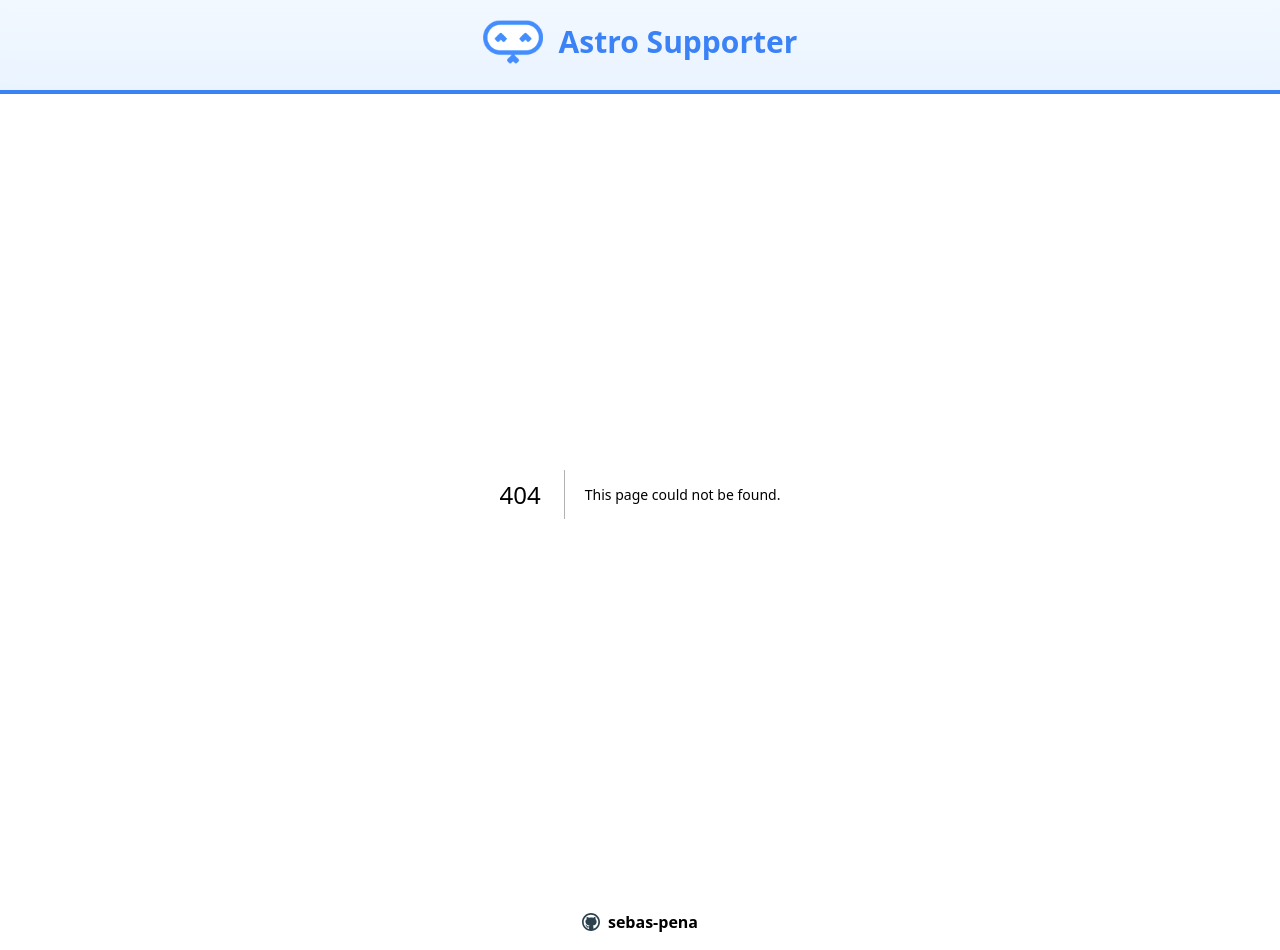
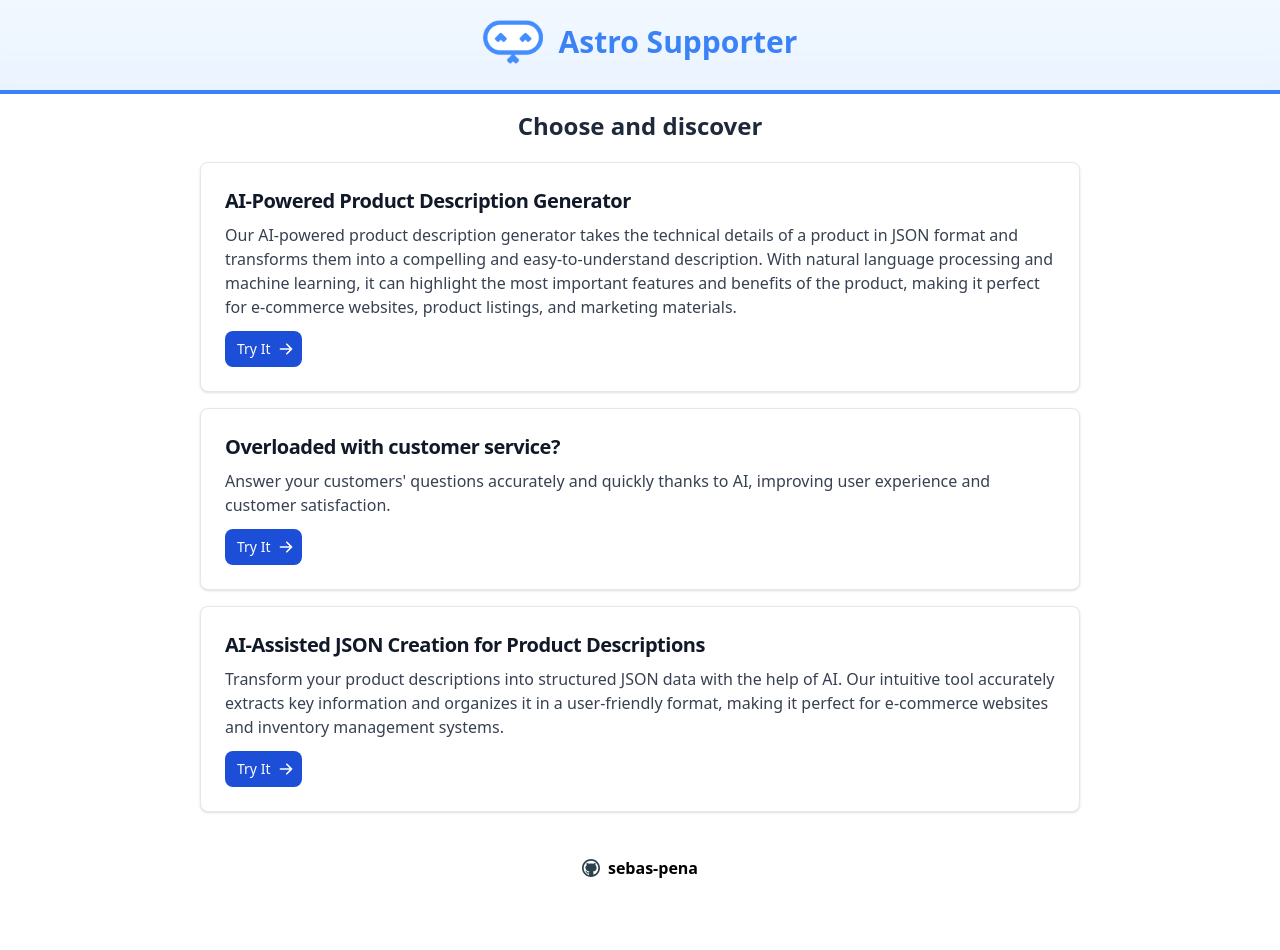
Before and after one commit to sebas-pena/astro-supporter, a Next.js app: page /discover in a window 1280 px wide. Before the commit this address had no page. After the commit the page ends 896 px from the top, so only its background shows below. Built offline with nearby package versions, Linux system fonts and the light colour scheme.

Commit message:
Add: discover page.

```diff
--- /dev/null
+++ b/app/discover/page.jsx
@@ -0,0 +1,40 @@
+import Card from "@/components/ui/Card"
+import React from "react"
+
+const options = [
+	{
+		title: "AI-Powered Product Description Generator",
+		description:
+			"Our AI-powered product description generator takes the technical details of a product in JSON format and transforms them into a compelling and easy-to-understand description. With natural language processing and machine learning, it can highlight the most important features and benefits of the product, making it perfect for e-commerce websites, product listings, and marketing materials.",
+		route: "try/json-to-description",
+	},
+	{
+		title: "Overloaded with customer service?",
+		description:
+			"Answer your customers' questions accurately and quickly thanks to AI, improving user experience and customer satisfaction.",
+		route: "try/answer",
+	},
+	{
+		title: "AI-Assisted JSON Creation for Product Descriptions",
+		description:
+			"Transform your product descriptions into structured JSON data with the help of AI. Our intuitive tool accurately extracts key information and organizes it in a user-friendly format, making it perfect for e-commerce websites and inventory management systems.",
+		route: "try/description-to-json",
+	},
+]
+
+const DiscoverPage = () => {
+	return (
+		<section className="h-full flex flex-col font-semibold items-center gap-2 py-4 px-2 ">
+			<h2 className="text-2xl text-slate-800">Choose and discover</h2>
+			<ul className="flex flex-col gap-4 py-3 list-none">
+				{options.map((option) => (
+					<li>
+						<Card key={option.route} {...option} />
+					</li>
+				))}
+			</ul>
+		</section>
+	)
+}
+
+export default DiscoverPage
```
